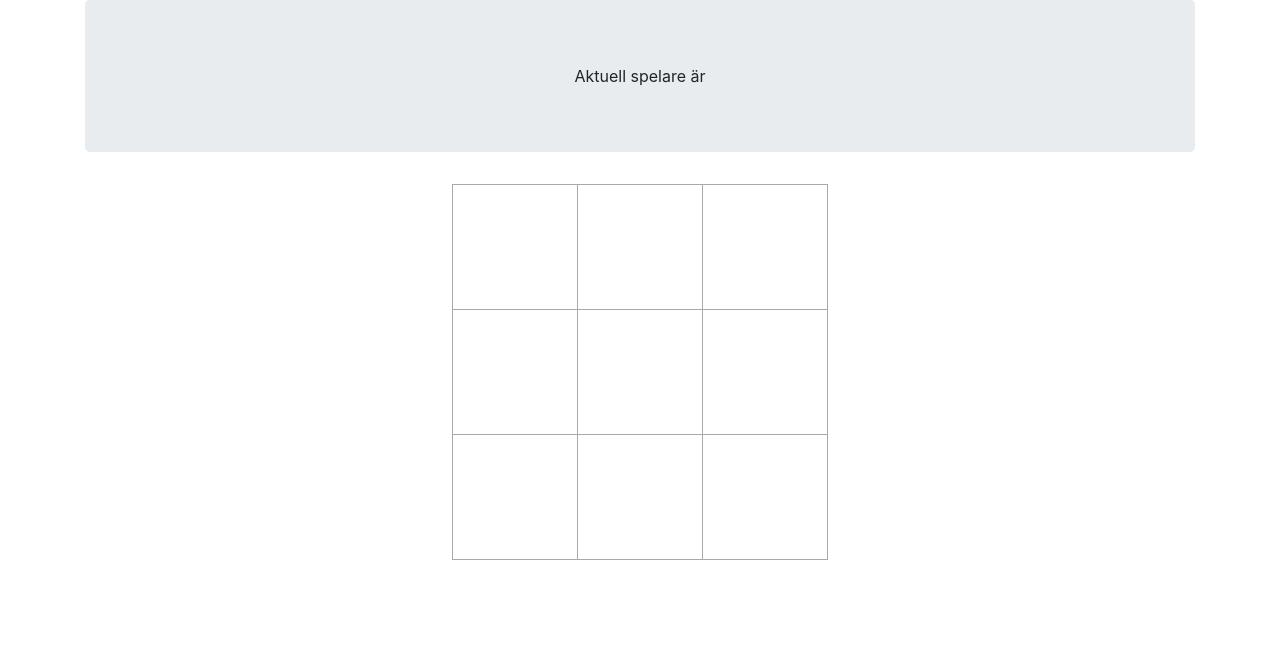
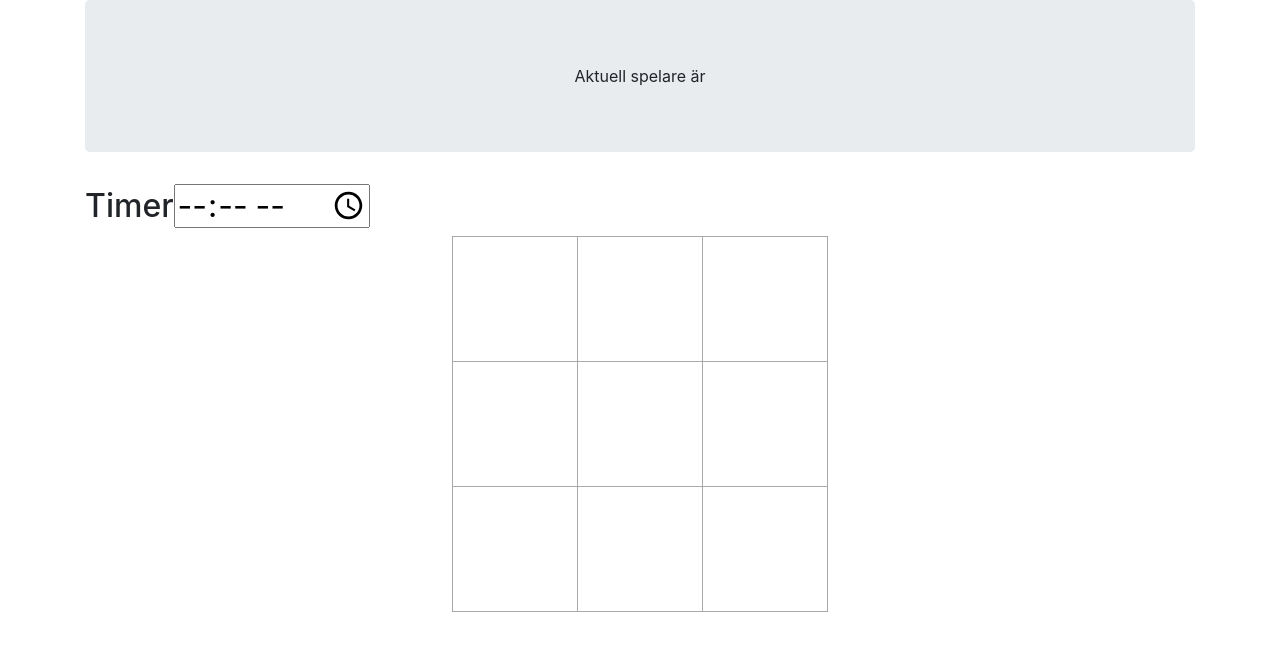
Before and after one commit to EmundLiljestrand/TicTacToe, a plain HTML site: page index.html in a window 1280 px wide. Both pictures are taken after a click on the link "Starta spelet!". Drawn offline with nearby package versions, Linux system fonts and the light colour scheme.

Commit message:
Timer within jumbreon -html, timer func in script.js -

```diff
--- a/index.html
+++ b/index.html
@@ -21,9 +21,16 @@
 <body>
     <main class="container">
         <div class="jumbotron text-center">
+
             <h1>TicTacToe</h1>
             <p id="errorMsg">Fyll i nicknames samt färg och börja spela!</p>
         </div>
+
+         <!-- tillagd rad
+              Timer -->
+        <h2>Timer<input type="time" id="timerInput"></h2>
+
+        </h2>
         <form action="index.html" method="get" id="theForm">
             <div id="divInForm" class="mt-5 row">
                 <div class="col-6">
--- a/script.js
+++ b/script.js
@@ -7,6 +7,8 @@
 let oGameData = {};
 
 prepGame();
+
+
 
 /**
  * Initerar det globala objektet med de attribut som ni skall använda er av.
@@ -120,16 +122,19 @@ function checkForDraw() {
 function prepGame() {
     document.querySelector("#gameArea").classList.add("d-none");
     document.querySelector("#newGame").addEventListener("click", initiateGame);
+
 }
 
 function validateForm() {}
 
 function initiateGame() {
     initGlobalObject();
+    timer();
 
     document.querySelector("#theForm").classList.add("d-none");
     document.querySelector("#gameArea").classList.remove("d-none");
-    document.querySelector("#errorMsg").textContent = "";
+
+    //removed document.querySelector("#errorMsg").textContent = "";
 
     oGameData.nickNamePlayerOne = document.querySelector("#nick1").value;
     oGameData.nickNamePlayerTwo = document.querySelector("#nick2").value;
@@ -219,7 +224,17 @@ function executeMove(event) {
 
 function changePlayer() {}
 
-function timer() {}
+
+//kallas i initiateGame funct, hanteras av eventlistner inom prepgame func
+function timer() {
+    const timerInput = document.getElementById("timerInput")
+    const timeValue =timerInput.value;
+
+    if(!timeValue){
+        console.log("Please set the Timer")
+        return;
+    }
+}
 
 function gameOver(result) {
     let message = "";
@@ -244,6 +259,8 @@ function gameOver(result) {
     document.querySelector("#theForm").classList.remove("d-none");
     document.querySelector("#gameArea").classList.add("d-none");
 
+    document.querySelector("#newGame").addEventListener("click", initiateGame);
     // Anropa "initGlobalObject()" för att nollställa det globala objektet
-    initGlobalObject();
+
+    prepGame();
 }
```
